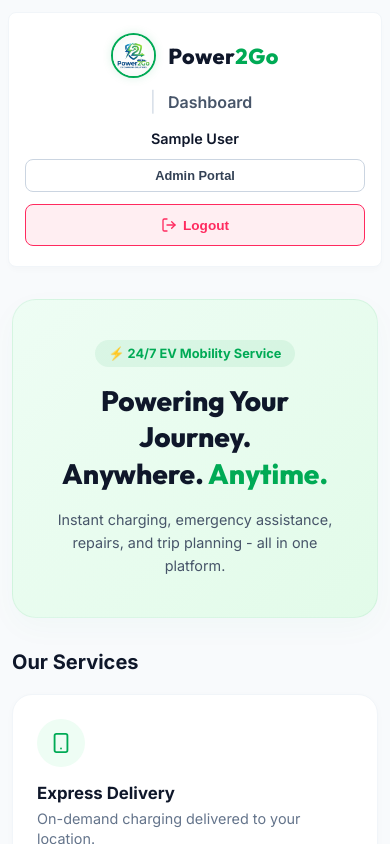
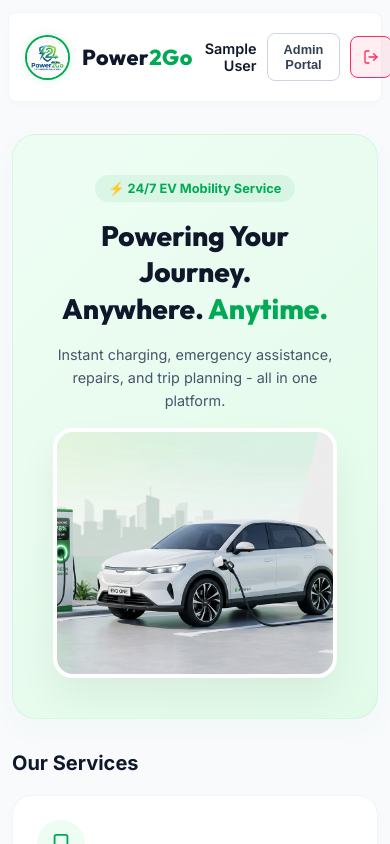
Before and after one commit to Rohith-1301/Power2Go, a Next.js app in the folder frontend/: page /dashboard in a window 390 px wide. Shown: the top 844 px of the page. Built offline with nearby package versions, Linux system fonts and the light colour scheme; sample sign-in values are in the browser's storage.

Commit message:
Fix layout alignments, database persistence relocation, and login contrast

```diff
--- a/frontend/components/Layout.tsx
+++ b/frontend/components/Layout.tsx
@@ -75,7 +75,7 @@
           </div>
 
           {activeTab && (
-            <div style={{ display: 'flex', alignItems: 'center' }}>
+            <div className="mobile-hide-text" style={{ display: 'flex', alignItems: 'center' }}>
               <span style={{ color: '#cbd5e1', fontSize: '1.25rem', fontWeight: 300, margin: '0 12px' }}>|</span>
               <span style={{ fontSize: '1rem', fontWeight: 600, color: '#475569' }}>{activeTab}</span>
             </div>
@@ -91,7 +91,7 @@
             <div style={{ textAlign: 'right' }}>
               <div style={{ fontSize: '0.9rem', fontWeight: 600, color: '#0f172a' }}>{user.name}</div>
               {user.vehiclePlate && (
-                <div style={{ fontSize: '0.75rem', color: '#64748b' }}>{user.vehiclePlate}</div>
+                <div className="mobile-hide-text" style={{ fontSize: '0.75rem', color: '#64748b' }}>{user.vehiclePlate}</div>
               )}
             </div>
 
@@ -134,7 +134,7 @@
               className="sidebar-item"
             >
               <LogOut style={{ width: '16px' }} />
-              Logout
+              <span className="mobile-hide-text">Logout</span>
             </button>
           </div>
         )}
--- a/frontend/pages/dashboard.tsx
+++ b/frontend/pages/dashboard.tsx
@@ -148,7 +148,7 @@
             </p>
           </div>
 
-          <div style={{ flex: 1, display: 'flex', justifyContent: 'center', alignItems: 'center', position: 'relative' }} className="desktop-only">
+          <div style={{ flex: 1, display: 'flex', justifyContent: 'center', alignItems: 'center', position: 'relative' }}>
             <div style={{
               width: '100%',
               maxWidth: '440px',
--- a/frontend/styles/globals.css
+++ b/frontend/styles/globals.css
@@ -370,24 +370,29 @@
 
   /* Header adjustments for mobile */
   header, .app-header {
-    flex-direction: column !important;
+    flex-direction: row !important;
     align-items: center !important;
-    gap: 16px !important;
-    padding: 20px 15px !important;
+    justify-content: space-between !important;
+    gap: 12px !important;
+    padding: 12px 16px !important;
     margin: 12px 8px !important;
-    text-align: center !important;
+    text-align: left !important;
   }
 
   header > div, .app-header > div {
-    flex-direction: column !important;
+    flex-direction: row !important;
     align-items: center !important;
-    gap: 12px !important;
-    width: 100% !important;
+    gap: 10px !important;
+    width: auto !important;
   }
 
   header button, .app-header button {
-    width: 100% !important;
+    width: auto !important;
     justify-content: center !important;
+  }
+
+  .mobile-hide-text {
+    display: none !important;
   }
 
   /* Form & layout blocks */
@@ -523,6 +528,26 @@
   justify-content: space-between;
 }
 
+/* AI Route Planner Grid Styles */
+.planner-grid {
+  display: grid;
+  grid-template-columns: 400px 1fr;
+  gap: 32px;
+}
+
+.planner-stats-grid {
+  display: grid;
+  grid-template-columns: repeat(4, 1fr);
+  gap: 20px;
+}
+
+@media (max-width: 900px) {
+  .planner-grid {
+    grid-template-columns: 1fr !important;
+    gap: 20px !important;
+  }
+}
+
 @media (max-width: 768px) {
   .roadside-grid {
     grid-template-columns: 1fr !important;
@@ -542,4 +567,8 @@
     grid-template-columns: 1fr !important;
     gap: 16px !important;
   }
+  .planner-stats-grid {
+    grid-template-columns: repeat(2, 1fr) !important;
+    gap: 12px !important;
+  }
 }
```
Also changed, not shown: frontend/pages/ai-route-planner.tsx (+4 -4 lines), frontend/pages/index.tsx (+24 -2 lines), 1 other file (tests, documents, lock files or other folders).
